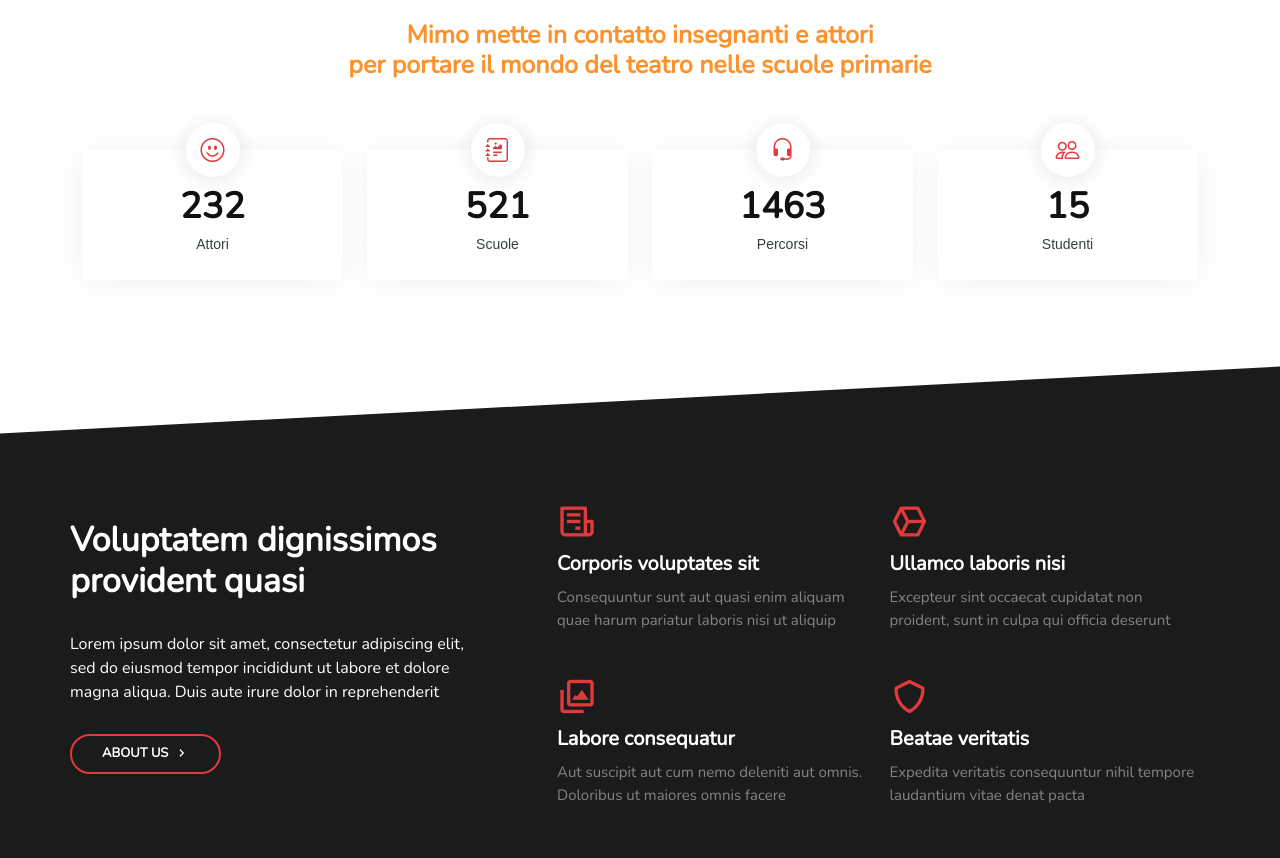
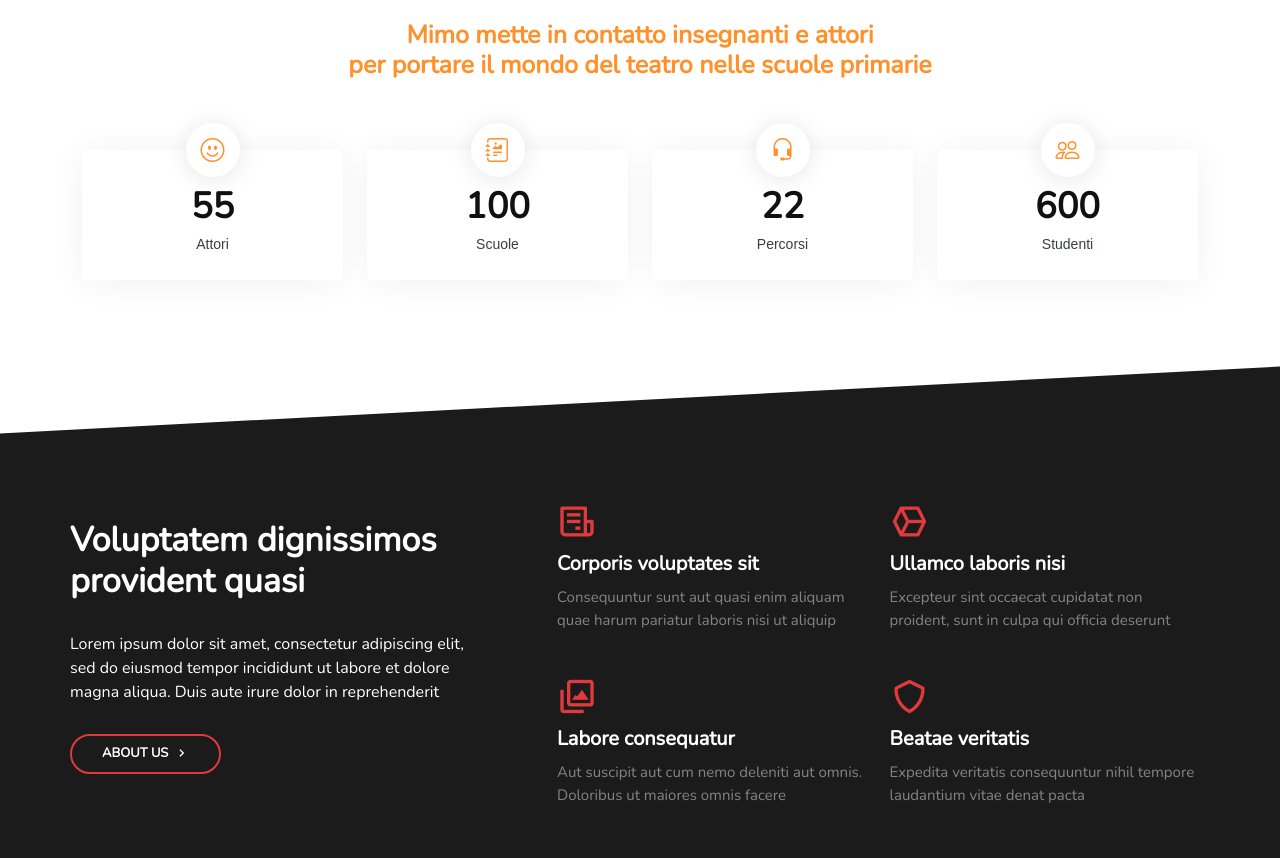
Before and after one commit to FedericaValdemarca/Mimo, a plain HTML site: page index.html in a window 1280 px wide. Shown: the part 860-1718 px from the top of the page. Drawn offline with nearby package versions, Linux system fonts and the light colour scheme.

Commit message:
edit counts

```diff
--- a/assets/css/style.css
+++ b/assets/css/style.css
@@ -666,7 +666,7 @@
   transform: translateX(-50%);
   font-size: 24px;
   background: #fff;
-  color: #e03a3c;
+  color: #FF912A;
   border-radius: 50px;
   border: 2px solid #fff;
   box-shadow: 0px 2px 25px rgba(0, 0, 0, 0.1);
--- a/index.html
+++ b/index.html
@@ -109,7 +109,7 @@
           <div class="col-lg-3 col-md-6">
             <div class="count-box">
               <i class="bi bi-emoji-smile"></i>
-              <span data-purecounter-start="0" data-purecounter-end="232" data-purecounter-duration="1" class="purecounter"></span>
+              <span data-purecounter-start="0" data-purecounter-end="55" data-purecounter-duration="1" class="purecounter"></span>
               <p>Attori</p>
             </div>
           </div>
@@ -117,7 +117,7 @@
           <div class="col-lg-3 col-md-6 mt-5 mt-md-0">
             <div class="count-box">
               <i class="bi bi-journal-richtext"></i>
-              <span data-purecounter-start="0" data-purecounter-end="521" data-purecounter-duration="1" class="purecounter"></span>
+              <span data-purecounter-start="0" data-purecounter-end="100" data-purecounter-duration="1" class="purecounter"></span>
               <p>Scuole</p>
             </div>
           </div>
@@ -125,7 +125,7 @@
           <div class="col-lg-3 col-md-6 mt-5 mt-lg-0">
             <div class="count-box">
               <i class="bi bi-headset"></i>
-              <span data-purecounter-start="0" data-purecounter-end="1463" data-purecounter-duration="1" class="purecounter"></span>
+              <span data-purecounter-start="0" data-purecounter-end="22" data-purecounter-duration="1" class="purecounter"></span>
               <p>Percorsi</p>
             </div>
           </div>
@@ -133,7 +133,7 @@
           <div class="col-lg-3 col-md-6 mt-5 mt-lg-0">
             <div class="count-box">
               <i class="bi bi-people"></i>
-              <span data-purecounter-start="0" data-purecounter-end="15" data-purecounter-duration="1" class="purecounter"></span>
+              <span data-purecounter-start="0" data-purecounter-end="600" data-purecounter-duration="1" class="purecounter"></span>
               <p>Studenti</p>
             </div>
           </div>
```
